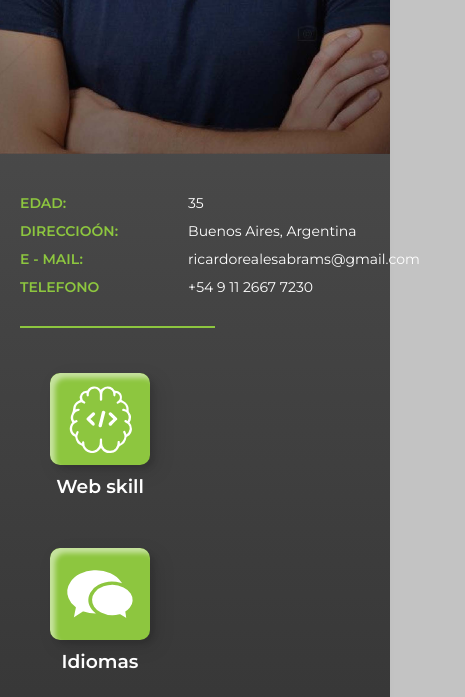
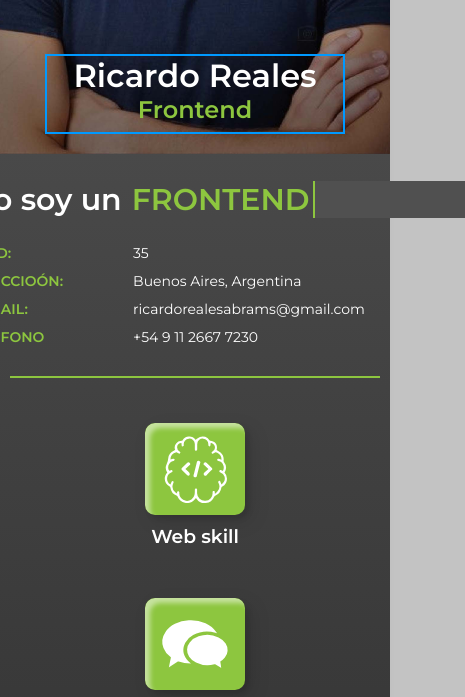
Before and after one commit to ricardoreales/CV-WEB-RICARDO-REALES, a website: page index.html in a window 390 px wide. Shown: the part 546-1243 px from the top of the page, 465 px wide, since content can reach past the window. Drawn offline with Linux system fonts and the light colour scheme.

Commit message:
prueba responsive mobile 2

```diff
--- a/scss/responsive_main.scss
+++ b/scss/responsive_main.scss
@@ -19,17 +19,17 @@
             background-image: url("../imagenes/perfil\ foto\ -032.jpg");
             background-size: cover;
             background-position: center;
-            width: 448px;
+
             height: 700px;
             width: 100vw;
             margin: 0px;
 
             // background-position: 50% 100%;
             .container_nombre {
-                display: none;
+
                 border: 2px solid rgb(0, 153, 255);
                 position: relative;
-                top: 450px;
+                top: 600px;
                 width: 300px;
                 height: 80px;
 
@@ -46,10 +46,16 @@
         .container_primario {
             display: flex;
             flex-direction: column;
-            align-items: stretch;
+            align-items: center;
+
 
             .datos_container {
-                width: 300px;
+                display: flex;
+                width: 500px;
+                justify-content: center;
+                flex-direction: column;
+
+
 
 
                 .datos {
@@ -61,6 +67,7 @@
                         color: $color-primario;
                         font-weight: bold;
 
+
                         h4 {
                             margin: 10px;
                         }
@@ -69,6 +76,7 @@
                     .text_datos {
                         margin-left: 50px;
                         font-weight: lighter;
+
 
                         div {
                             margin: 10px;
@@ -80,17 +88,18 @@
             hr {
                 border: 0.5px solid $color-primario;
                 height: 0;
-                width: 50%;
+                width: 95%;
                 margin: 20px;
 
             }
 
             .menu_container {
                 display: flex;
+                justify-content: center;
                 flex-wrap: wrap;
                 margin: 0px 0px 0px 0px;
-                justify-content: space-between;
-                width: 350px;
+
+
 
                 .style_menu {
                     display: flex;
--- a/scss/text_animado_responsive.scss
+++ b/scss/text_animado_responsive.scss
@@ -1,21 +1,23 @@
 @media (max-width: 768px) {
     .container_texto_animado {
-        display: none;
+
+        height: 50px;
         margin-top: 20px;
         display: flex;
-        width: 800px;
+        width: 500px;
         overflow: hidden;
         align-items: center;
         justify-content: center;
         color: $color-primario;
         justify-content: flex-start;
         margin-left: 20px;
+        z-index: 100;
 
     }
 
     .container_texto_animado .text {
         position: relative;
-        display: none;
+        // display: none;
 
         color: rgba(80, 80, 80, 1) 23%;
         font-size: 30px;
```
Also changed, not shown: css/main.css.
